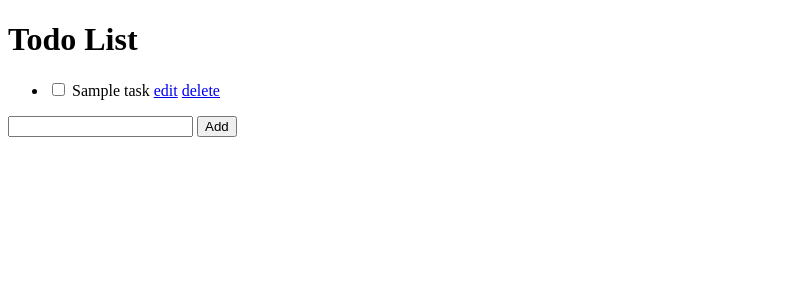
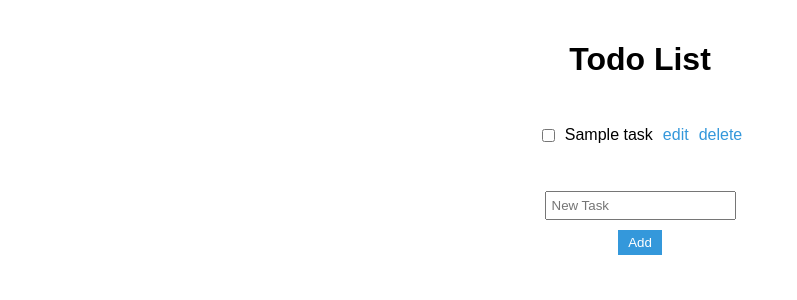
Before and after one commit to noabt/To-Do-List, a Flask app: template website/templates/index.html in a window 1280 px wide. Shown: the top 300 px of the page, without its empty margins (0-797 px from the left). Run offline with Flask 3, Linux system fonts and the light colour scheme; the template is opened without the code that fills it: most values are stand-ins (such as "Sample title", 1, 10 or a date in 2020).

Commit message:
html files updated

```diff
--- a/website/templates/index.html
+++ b/website/templates/index.html
@@ -1,8 +1,61 @@
 <!DOCTYPE html>
-<html>
+<html lang="en">
 <head>
   <meta charset="utf-8">
+  <meta name="viewport" content="width=device-width, initial-scale=1">
   <title>Todo List</title>
+  <style>
+    body {
+      font-family: Arial, sans-serif;
+      margin: 20px;
+      display: flex;
+      flex-direction: column;
+      align-items: center;
+    }
+    h1 {
+      text-align: center;
+    }
+    ul {
+      list-style-type: none;
+      padding: 0;
+    }
+    li {
+      margin: 10px 0;
+      display: flex;
+      align-items: center;
+    }
+    input[type="checkbox"] {
+      margin-right: 10px;
+    }
+    span {
+      flex-grow: 1;
+    }
+    span.completed {
+      text-decoration: line-through;
+    }
+    a {
+      margin-left: 10px;
+      text-decoration: none;
+      color: #3498db;
+    }
+    form {
+      margin-top: 20px;
+      display: flex;
+      flex-direction: column;
+      align-items: center;
+    }
+    input[type="text"] {
+      padding: 5px;
+      margin-bottom: 10px;
+    }
+    button {
+      padding: 5px 10px;
+      background-color: #3498db;
+      color: #fff;
+      border: none;
+      cursor: pointer;
+    }
+  </style>
 </head>
 <body>
   <h1>Todo List</h1>
@@ -10,14 +63,14 @@
     {% for todo in todos %}
       <li>
         <input type="checkbox" name="done" {% if todo['done'] %}checked{% endif %} onchange="this.form.submit()">
-          <span {% if todo['done'] %}style="text-decoration: line-through"{% endif %}>{{ todo['task'] }}</span>
+        <span {% if todo['done'] %}class="completed"{% endif %}>{{ todo['task'] }}</span>
         <a href="{{ url_for('edit', index=loop.index0) }}">edit</a>
         <a href="{{ url_for('delete', index=loop.index0) }}">delete</a>
       </li>
     {% endfor %}
   </ul>
   <form action="{{ url_for('add') }}" method="post">
-      <input type="text" name="todo">
+    <input type="text" name="todo" placeholder="New Task">
     <button type="submit">Add</button>
   </form>
 </body>
```
Also changed, not shown: website/templates/edit.html (+32 -2 lines). Lines whose indentation alone changed are shown as unchanged.
